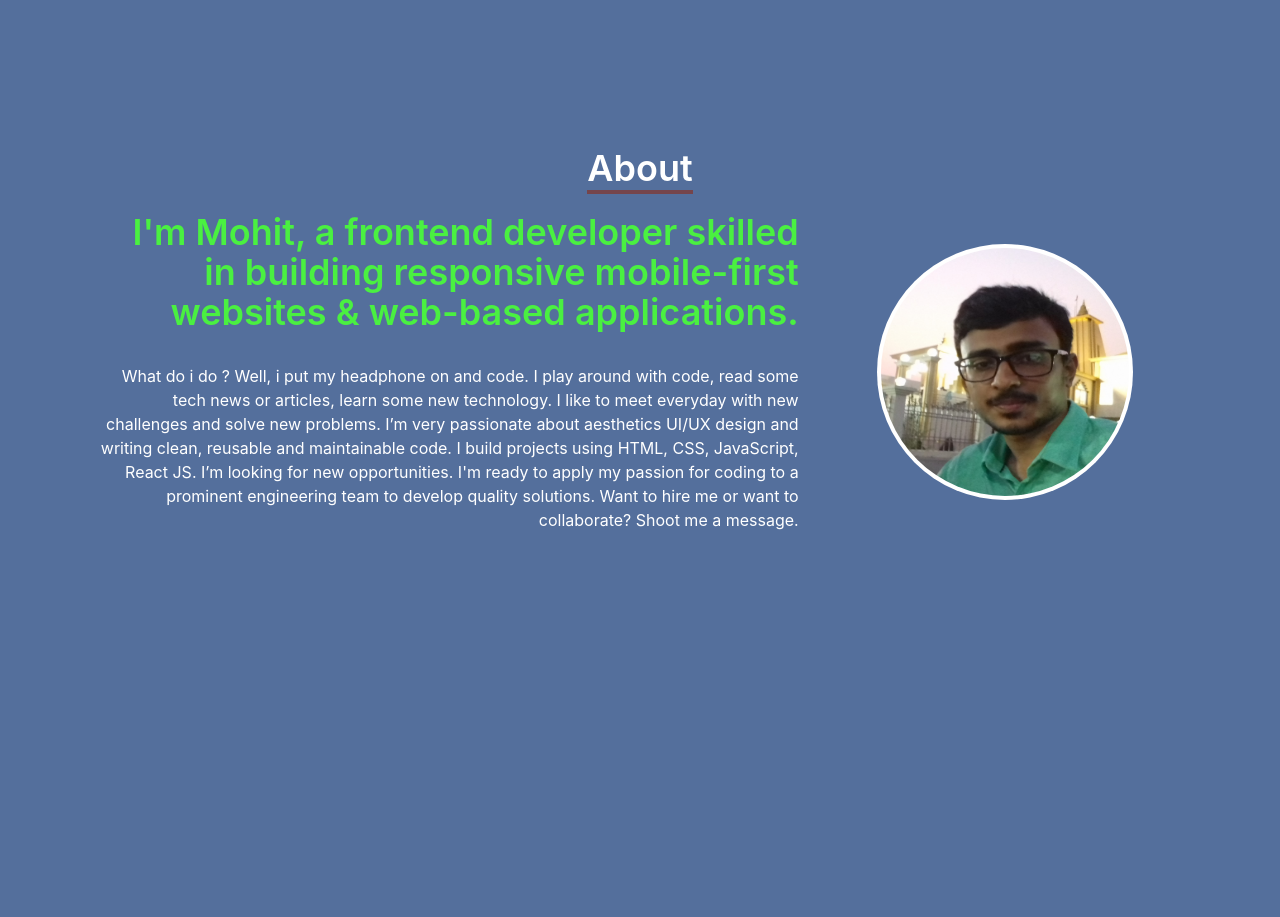
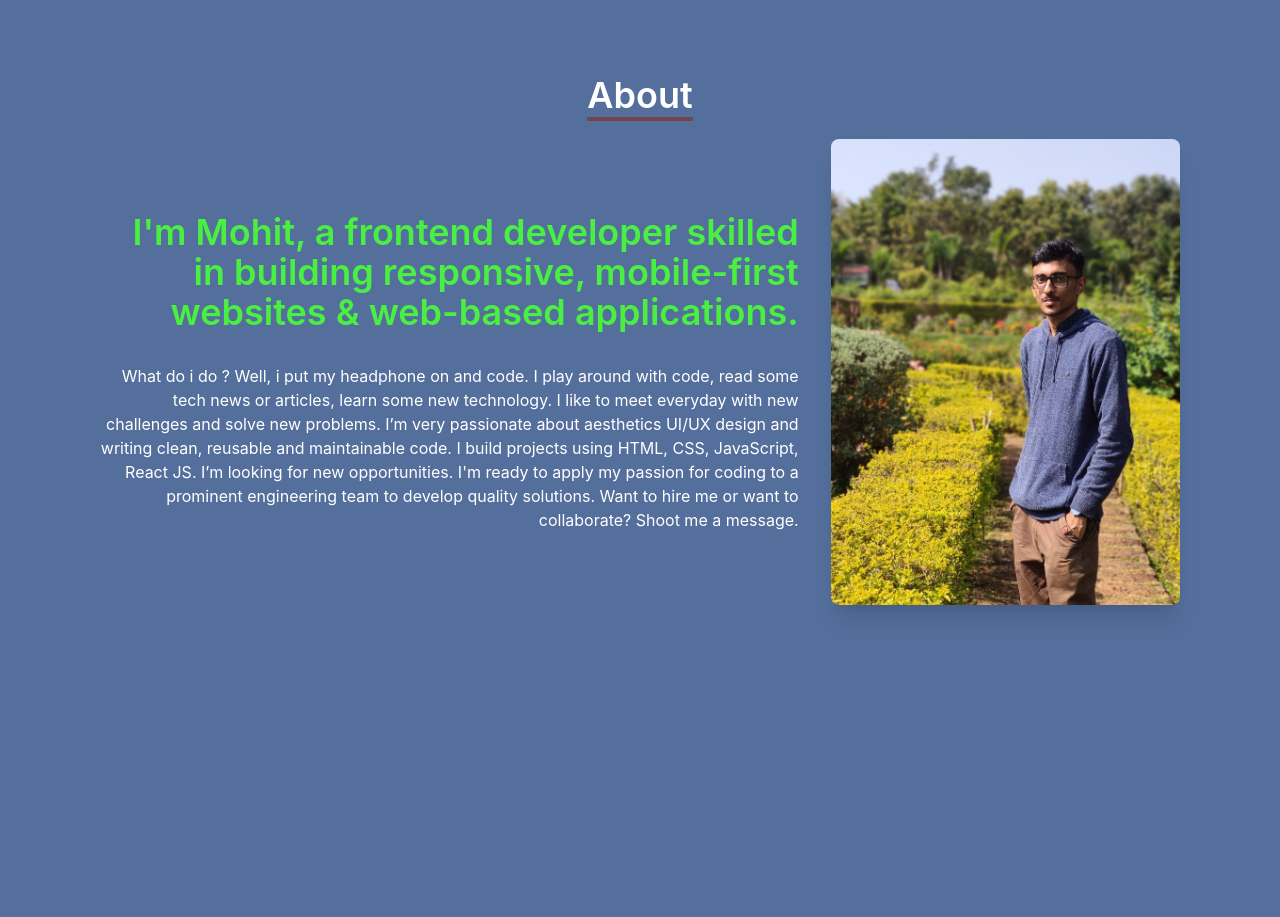
Before and after one commit to somemohit/portfolio, a React (Create React App) app: page / in a window 1280 px wide. Shown: the part 940-1857 px from the top of the page. Built offline with nearby package versions, Linux system fonts and the light colour scheme.

Commit message:
pics change

```diff
--- a/src/Components/About.jsx
+++ b/src/Components/About.jsx
@@ -19,10 +19,10 @@ export default function About() {
                     <p className='text-4xl font-semibold text-white inline border-b-4 border-[#75454c]'>About</p>
                 </div>
 
-                <div className='md:flex mt-6 gap-8 max-w-[1080px] mx-auto'>
+                <div className='md:flex items-center justify-between mt-6 gap-8 max-w-[1080px] mx-auto'>
                     <div className='w-full md:w-2/3 space-y-8'>
                         <p className='text-2xl md:text-4xl font-semibold text-[#4af041] text-left md:text-right'>
-                            I'm Mohit, a frontend developer skilled in building responsive mobile-first
+                            I'm Mohit, a frontend developer skilled in building responsive, mobile-first
                             websites & web-based applications.
                         </p>
 
@@ -39,7 +39,7 @@ export default function About() {
                     </div>
 
                     <div className='flex items-center justify-center w-full md:w-1/3'>
-                        <img src='imgg.jpg' alt='img' className='h-52 md:h-64 w-52 md:w-64 bg-white p-1 mt-10 md:mt-0 rounded-full' />
+                        <img src='pic.jpeg' alt='img' className='mt-10 md:mt-0 shadow-xl rounded-lg' />
                     </div>
                 </div>
             </div>
--- a/src/Components/Footer.jsx
+++ b/src/Components/Footer.jsx
@@ -15,7 +15,7 @@ export default function Footer() {
             </div>
 
             <div className='text-gray-300 flex justify-center items-center gap-8 mt-8'>
-                <a href='https://www.linkedin.com/in/mohit-kumar-dash-48358315a/' target="_blank" rel="noreferrer">
+                <a href='https://www.linkedin.com/in/mohit-kumar-dash' target="_blank" rel="noreferrer">
                     <FaLinkedin className='text-2xl hover:text-[#546f9c] duration-300 transition-all cursor-pointer' />
                 </a>
                 <a href='https://github.com/somemohit' target="_blank" rel="noreferrer">
--- a/src/Home.js
+++ b/src/Home.js
@@ -39,7 +39,7 @@ function Home() {
 
           <p className='text-white text-lg py-4 text-left'>I'm a creative and curious front-end developer who is passionate about designing,
             developing clean, intuitive and better UI/UX. I specialize in React JS and responsive design.</p>
-          <a href='https://drive.google.com/file/d/1MTDZ2GVFV-dkPWcV-n26nWZlQIemur3f/view?usp=sharing' target="_blank" rel="noreferrer"
+          <a href='https://drive.google.com/file/d/1uLMLgQ3aSiCe5Rx2FCC8I354Ho8gGKrz/view?usp=sharing' target="_blank" rel="noreferrer"
             className='border-2 px-4 md:px-6 py-2 md:py-4 my-4 rounded-lg flex items-center gap-2 hover:bg-[#75454c] hover:border-[#75454c]'>
             Download CV <MdOutlineArrowRightAlt className='text-2xl' /> </a>
         </div>
```
Also changed, not shown: public/pic.jpeg (added).
